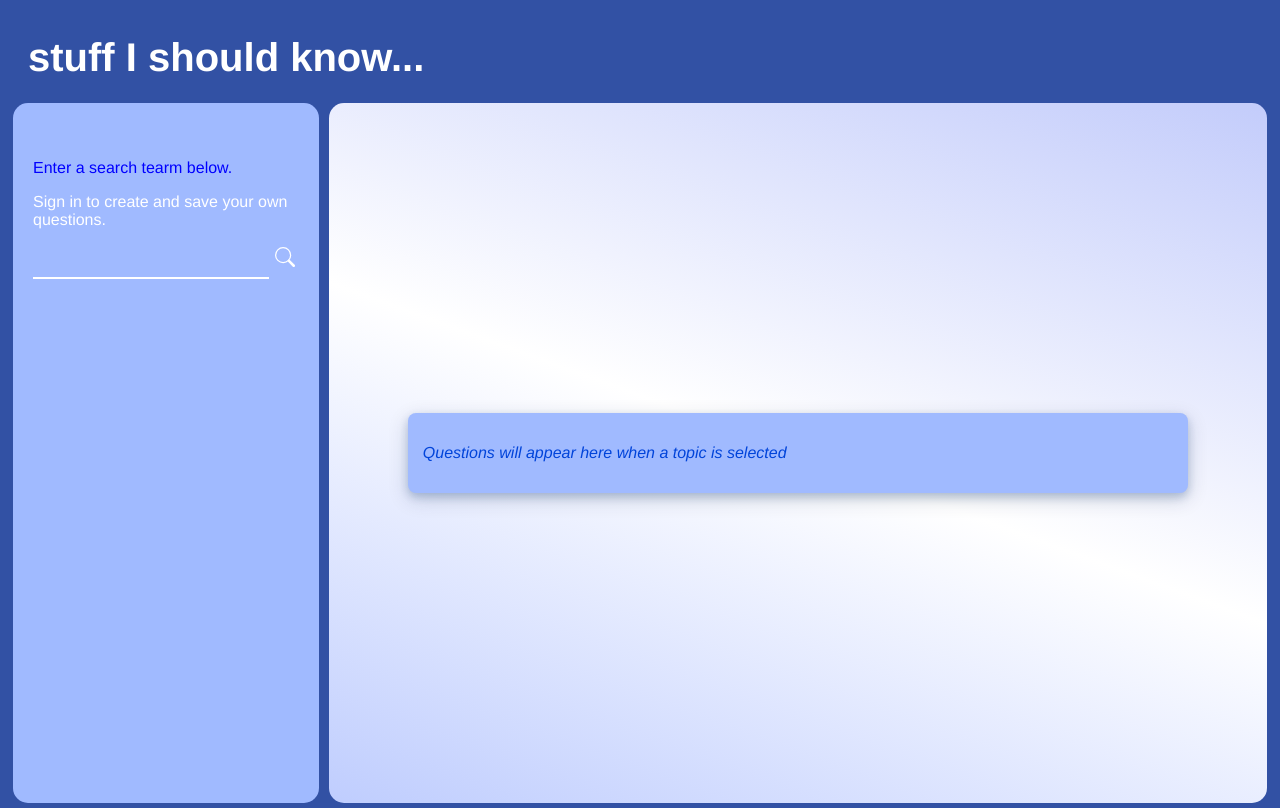
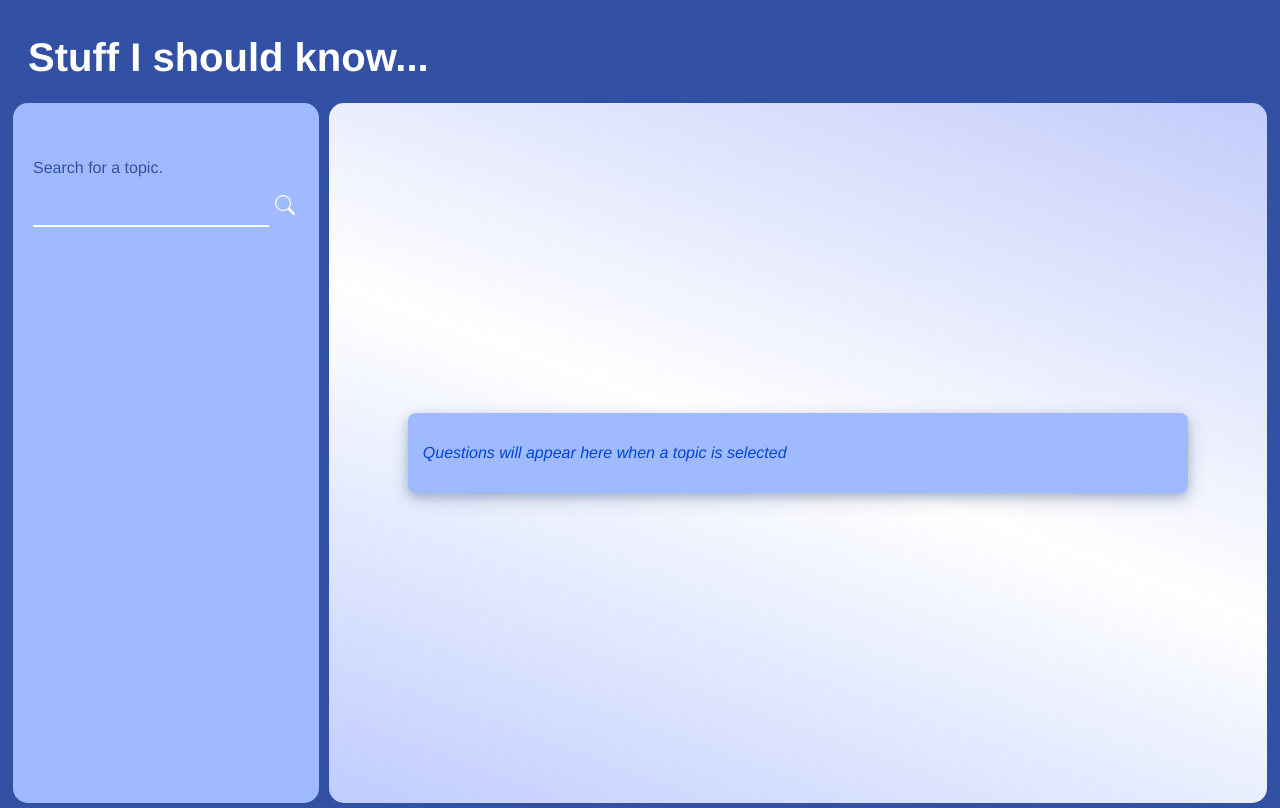
Before and after one commit to marcushu/flashcards, a React (Create React App) app: page / in a window 1280 px wide. Both pictures are taken after a click on the button "Continue as guest". Built offline with nearby package versions, Linux system fonts and the light colour scheme.

Commit message:
layout changes

```diff
--- a/src/components/AppHead.tsx
+++ b/src/components/AppHead.tsx
@@ -8,7 +8,7 @@ const AppHead = ({ owner }: AppProps) => {
   return (
     <div className="headerDiv">
       <div>
-        <h1>stuff I should know...</h1>
+        <h1>Stuff I should know...</h1>
       </div>
       {!!owner.length &&
         <div id="buttonGreeting">
--- a/src/components/QuestionCard.tsx
+++ b/src/components/QuestionCard.tsx
@@ -28,9 +28,11 @@ const QuestionCard = ({ randomQuestion, setshowModal, nextQuestion, deleteQuesti
   }
 
   const deleteIt = () => {
-    if (!isNil(randomQuestion.question)) {
-      deleteQuestion(randomQuestion.question);
-      newQuestion();
+    if (user.userStatus !== "GUEST") {
+      if (!isNil(randomQuestion.question)) {
+        deleteQuestion(randomQuestion.question);
+        newQuestion();
+      }
     }
   }
 
@@ -41,20 +43,10 @@ const QuestionCard = ({ randomQuestion, setshowModal, nextQuestion, deleteQuesti
         <>
           <div id="cardHeader">
             <div className="cardHead">
-              {user.userStatus !== 'GUEST' &&
-                <>
-                  <button className="addDelete" style={{ width: "30px", color: "red" }} onClick={deleteIt}>
-                    -
-                  </button>
-                  <button className="addDelete" style={{ width: "30px", color: "rgb(123 123 123)" }} onClick={() => setshowModal(true)}>
-                    +
-                  </button>
-                </>}
-              &nbsp;
               {randomQuestion.question}
             </div>
           </div>
-          <div id="cardBody" style={{height: "auto", paddingBottom: "15px"}}>
+          <div id="cardBody" style={{ height: "auto", paddingBottom: "15px" }}>
             {hideQuestion
               ?
               <div>
@@ -69,8 +61,18 @@ const QuestionCard = ({ randomQuestion, setshowModal, nextQuestion, deleteQuesti
             }
           </div>
           <div id="cardFooter">
-            <button className="questionButtons" style={{ width: "100%" }} onClick={newQuestion}>
+            <button className="addDelete"
+              style={{ width: "20%", color: "white", backgroundColor: "#8ca7ef", borderRadius: "5px 0px 0px 5px" }}
+              onClick={deleteIt}>
+              -
+            </button>
+            <button style={{ width: "60%", backgroundColor: "#3251a475", color: "white" }} onClick={newQuestion}>
               &gt;&gt;
+            </button>
+            <button className="addDelete"
+              style={{ width: "20%", color: "white", backgroundColor: "#8ca7ef", borderRadius: "0px 5px 5px 0px" }}
+              onClick={() => setshowModal(true)}>
+              +
             </button>
           </div>
         </>
--- a/src/components/Search.tsx
+++ b/src/components/Search.tsx
@@ -20,11 +20,8 @@ const Search = ({ setTopic }: SearchProps) => {
 
   return (
     <div style={{ paddingTop: "40px" }}>
-      <p style={{color: "blue"}}>
-        Enter a search tearm below.
-      </p>
-      <p>
-        Sign in to create and save your own questions.
+      <p style={{color: "rgb(50 81 164)"}}>
+        Search for a topic.
       </p>
       <input type="text"
         ref={textRef}
@@ -38,9 +35,9 @@ const Search = ({ setTopic }: SearchProps) => {
           fill="currentColor"
           className="bi bi-search"
           viewBox="0 0 16 16">
-          <path fill-rule="evenodd"
+          <path fillRule="evenodd"
             d="M10.442 10.442a1 1 0 0 1 1.415 0l3.85 3.85a1 1 0 0 1-1.414 1.415l-3.85-3.85a1 1 0 0 1 0-1.415z" />
-          <path fill-rule="evenodd"
+          <path fillRule="evenodd"
             d="M6.5 12a5.5 5.5 0 1 0 0-11 5.5 5.5 0 0 0 0 11zM13 6.5a6.5 6.5 0 1 1-13 0 6.5 6.5 0 0 1 13 0z" />
         </svg>
       </button>
```
